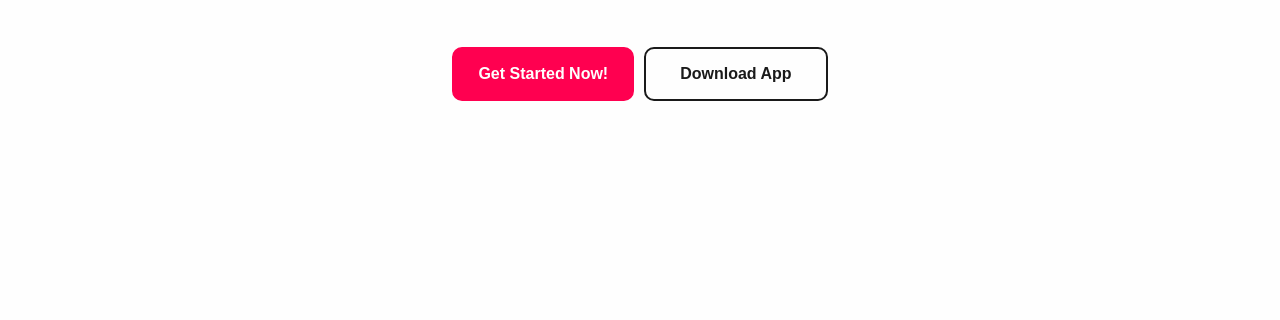
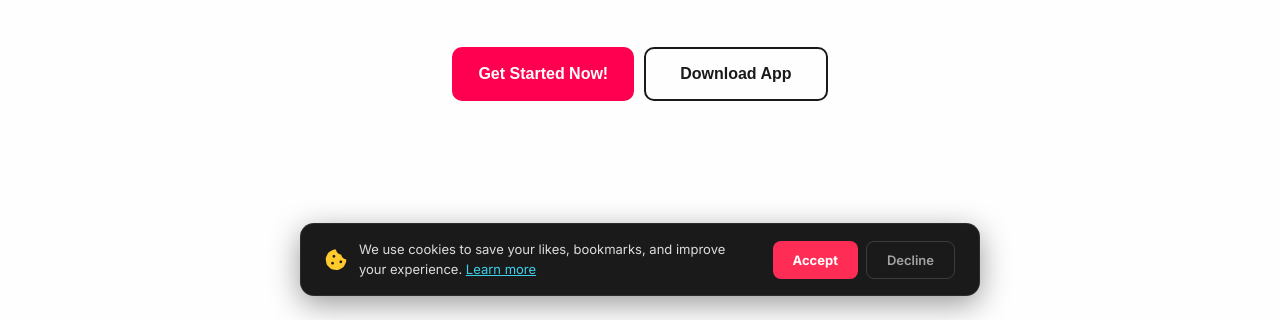
Before and after one commit to itsjiar/CapHacks, a plain HTML site: page index.html in a window 1280 px wide. Shown: the part 480-800 px from the top of the page. Drawn offline with nearby package versions, Linux system fonts and the light colour scheme.

Commit message:
feat: add cookie consent banner with acceptance and decline options

```diff
--- a/css/general.css
+++ b/css/general.css
@@ -453,3 +453,101 @@ body.modal-open {
   padding: 40px 0;
   grid-column: 1 / -1;
 }
+
+/* ==========================================
+   COOKIE BANNER
+========================================== */
+.cookie-banner {
+  position: fixed;
+  bottom: 24px;
+  left: 50%;
+  transform: translateX(-50%);
+  background: #1a1a1a;
+  color: white;
+  border-radius: 14px;
+  padding: 16px 24px;
+  display: flex;
+  align-items: center;
+  justify-content: space-between;
+  gap: 20px;
+  z-index: 99999;
+  box-shadow: 0 8px 30px rgba(0,0,0,0.4);
+  border: 1px solid rgba(255,255,255,0.08);
+  max-width: 680px;
+  width: 90%;
+  animation: slideUp 0.4s ease;
+}
+
+@keyframes slideUp {
+  from { opacity: 0; transform: translateX(-50%) translateY(20px); }
+  to { opacity: 1; transform: translateX(-50%) translateY(0); }
+}
+
+.cookie-content {
+  display: flex;
+  align-items: center;
+  gap: 12px;
+  flex: 1;
+}
+
+.cookie-content i {
+  font-size: 22px;
+  color: #ffca2c;
+  flex-shrink: 0;
+}
+
+.cookie-content p {
+  font-size: 13px;
+  line-height: 1.5;
+  margin: 0;
+  color: rgba(255,255,255,0.85);
+}
+
+.cookie-link {
+  color: #3ecfea;
+  text-decoration: underline;
+}
+
+.cookie-actions {
+  display: flex;
+  gap: 8px;
+  flex-shrink: 0;
+}
+
+.cookie-accept-btn {
+  background: #ff2d55;
+  color: white;
+  border: none;
+  padding: 10px 20px;
+  border-radius: 8px;
+  font-size: 13px;
+  font-weight: 700;
+  cursor: pointer;
+  font-family: 'Inter', sans-serif;
+  transition: background 0.2s;
+}
+
+.cookie-accept-btn:hover {
+  background: #e9004a;
+}
+
+.cookie-decline-btn {
+  background: transparent;
+  color: rgba(255,255,255,0.6);
+  border: 1px solid rgba(255,255,255,0.15);
+  padding: 10px 20px;
+  border-radius: 8px;
+  font-size: 13px;
+  font-weight: 600;
+  cursor: pointer;
+  font-family: 'Inter', sans-serif;
+  transition: background 0.2s;
+}
+
+.cookie-decline-btn:hover {
+  background: rgba(255,255,255,0.08);
+}
+
+.cookie-banner.hidden {
+  display: none;
+}
--- a/index.html
+++ b/index.html
@@ -298,6 +298,20 @@
   </div>
 </div>
 
+<!-- Cookie Consent Banner -->
+<div class="cookie-banner" id="cookieBanner">
+  <div class="cookie-content">
+    <i class="fas fa-cookie-bite"></i>
+    <p>We use cookies to save your likes, bookmarks, and improve your experience.
+      <a href="#" class="cookie-link">Learn more</a>
+    </p>
+  </div>
+  <div class="cookie-actions">
+    <button class="cookie-accept-btn" id="cookieAcceptBtn">Accept</button>
+    <button class="cookie-decline-btn" id="cookieDeclineBtn">Decline</button>
+  </div>
+</div>
+
   <footer id="contact">
     <div class="footer-content">
       <div class="left-footer">
--- a/js/auth.js
+++ b/js/auth.js
@@ -48,8 +48,8 @@ document.addEventListener('DOMContentLoaded', () => {
     if (mobileUserBadge) mobileUserBadge.hidden = false;
     if (profileAvatar) profileAvatar.innerHTML = getAvatarHtml(user, isGuest);
     if (mobileProfileAvatar) mobileProfileAvatar.innerHTML = getAvatarHtml(user, isGuest);
-    if (profileName) profileName.textContent = isGuest ? '' : getDisplayName(user, isGuest);
-    if (mobileProfileName) mobileProfileName.textContent = isGuest ? '' : getDisplayName(user, isGuest);
+    if (profileName) profileName.textContent = '';
+    if (mobileProfileName) mobileProfileName.textContent = '';
   }
 
   function hideUserHeader() {
@@ -191,6 +191,14 @@ if (mobileProfileName) mobileProfileName.textContent = isGuest ? 'Guest' : getDi
     }
   });
 
+  document.getElementById('guestAuthBtn')?.addEventListener('click', () => {
+  // localStorage lang — walang Supabase anonymous account
+  window.guestSessionId = localStorage.getItem('caphacks_guest_session');
+  closeAuthModal();
+  const fakeGuest = { email: null, user_metadata: {}, app_metadata: {} };
+  showUserHeader(fakeGuest, true);
+});
+
   authForm?.addEventListener('submit', async (event) => {
     event.preventDefault();
     if (!authForm || !authError) return;
@@ -230,7 +238,8 @@ if (mobileProfileName) mobileProfileName.textContent = isGuest ? 'Guest' : getDi
 
       if (data?.user) {
   closeAuthModal();
-  await migrateGuestData(data.user.id);
+  const guestId = localStorage.getItem('caphacks_guest_session');
+  await migrateGuestData(data.user.id, guestId);
   await refreshAuthHeader();
   window.location.href = 'video-hacks.html';
 }
@@ -387,10 +396,12 @@ async function handleMyVideosClick(e) {
   e.preventDefault();
   closeDropdowns();
 
+  // Guest users — may guestSessionId pero walang Supabase session
+  const hasGuestSession = window.guestSessionId && window.guestSessionId.startsWith('guest_');
   const { data } = await window.supabase.auth.getSession();
   const user = data?.session?.user;
 
-  if (!user) {
+  if (!user && !hasGuestSession) {
     showAuthToast();
     return;
   }
@@ -400,6 +411,34 @@ async function handleMyVideosClick(e) {
 
 myVideosBtn?.addEventListener('click', handleMyVideosClick);
 myVideosMobileBtn?.addEventListener('click', handleMyVideosClick);
+
+// ==========================================
+  // COOKIE CONSENT
+  // ==========================================
+  function initCookieBanner() {
+    const banner = document.getElementById('cookieBanner');
+    const acceptBtn = document.getElementById('cookieAcceptBtn');
+    const declineBtn = document.getElementById('cookieDeclineBtn');
+
+    if (!banner) return;
+
+    const consent = localStorage.getItem('caphacks_cookie_consent');
+    if (consent) {
+      banner.classList.add('hidden');
+      return;
+    }
+
+    acceptBtn?.addEventListener('click', () => {
+      localStorage.setItem('caphacks_cookie_consent', 'accepted');
+      banner.classList.add('hidden');
+    });
+
+    declineBtn?.addEventListener('click', () => {
+      banner.classList.add('hidden');
+    });
+  }
+
+  initCookieBanner();
 
   refreshAuthHeader();
 
--- a/js/cookies.js
+++ b/js/cookies.js
@@ -7,11 +7,10 @@ function getOrCreateSessionId() {
   return sessionId;
 }
 
-// Default muna — guest session
 window.guestSessionId = getOrCreateSessionId();
 console.log('Session ID:', window.guestSessionId);
 
-// I-update pag ready na ang Supabase + may logged-in user
+// Update pag may logged-in user
 async function initSessionId() {
   if (!window.supabase || !window.supabase.auth) {
     setTimeout(initSessionId, 100);
@@ -21,10 +20,8 @@ async function initSessionId() {
   try {
     const { data } = await window.supabase.auth.getSession();
     const user = data?.session?.user;
-
     if (user && user.email !== null) {
       window.guestSessionId = user.id;
-      console.log('Session updated to user ID:', user.id);
     }
   } catch (err) {
     console.warn('Session check failed:', err);
--- a/js/script.js
+++ b/js/script.js
@@ -1,32 +1,3 @@
-// --- GOOGLE LOGIN ---
-// Note: Google login is handled by auth.js for better error handling
-// async function loginWithGoogle() {
-//     const { error } = await supabase.auth.signInWithOAuth({
-//         provider: 'google',
-//         options: { redirectTo: window.location.origin }
-//     });
-//     if (error) console.error("Error:", error.message);
-// }
-
-// --- GUEST LOGIN ---
-async function loginAsGuest() {
-    if (!window.supabase) {
-        alert("Authentication service not available. Please try again.");
-        return;
-    }
-
-    const { data, error } = await window.supabase.auth.signInAnonymously();
-    if (data) {
-        alert("Logged in as Guest!");
-        window.location.href = "video-hacks.html"; // Redirect to your video page
-    }
-    if (error) {
-        alert("Guest login failed: " + error.message);
-        console.error("Error:", error.message);
-    }
-}
-
-// --- LINK TO YOUR BUTTONS ---
-// Google login is handled by auth.js
-// document.getElementById('googleAuthBtn').addEventListener('click', loginWithGoogle);
-document.getElementById('guestAuthBtn').addEventListener('click', loginAsGuest);
+// script.js
+// Guest at Google login ay handled na ng auth.js
+// Wala nang kailangan dito
```
